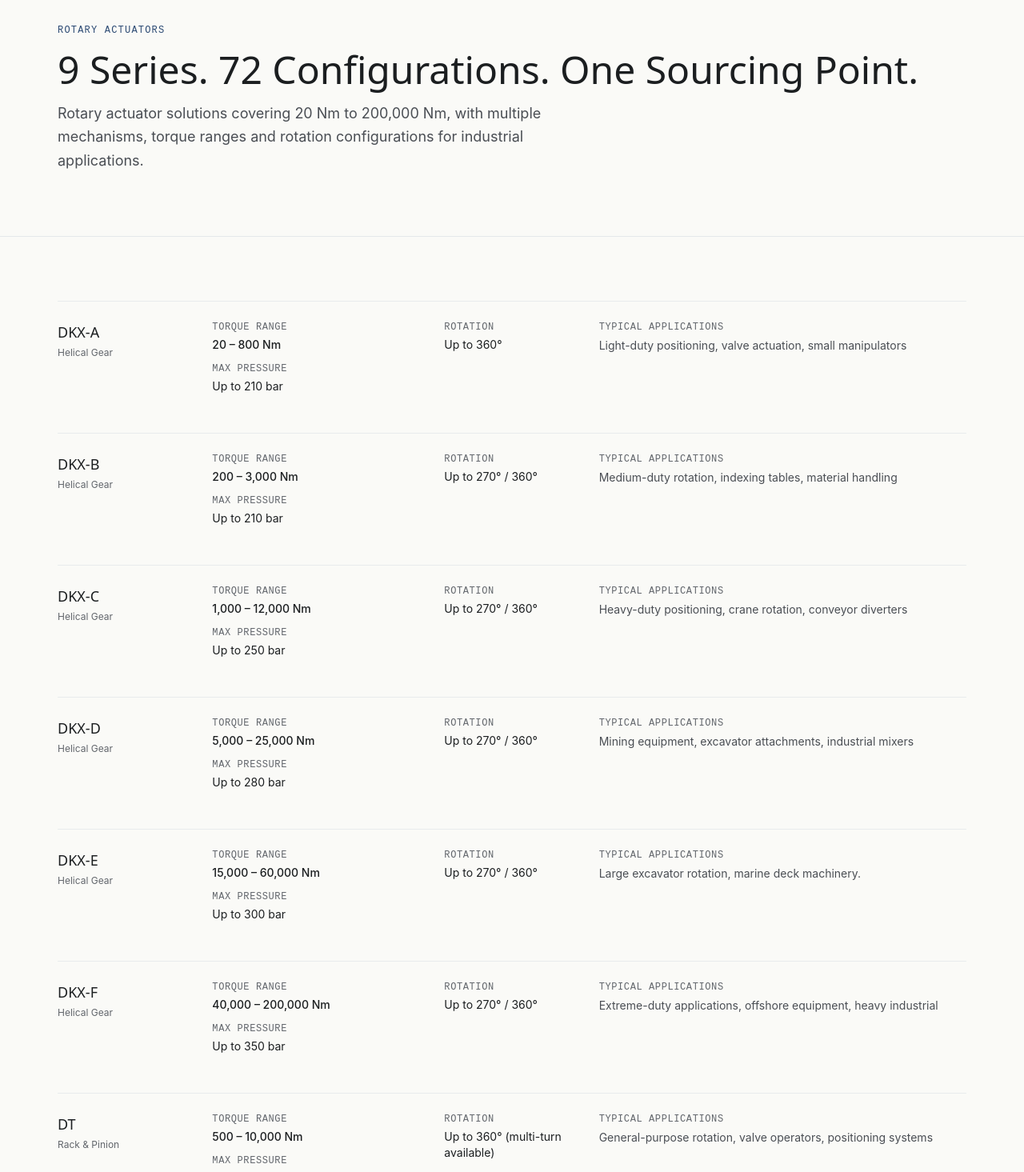
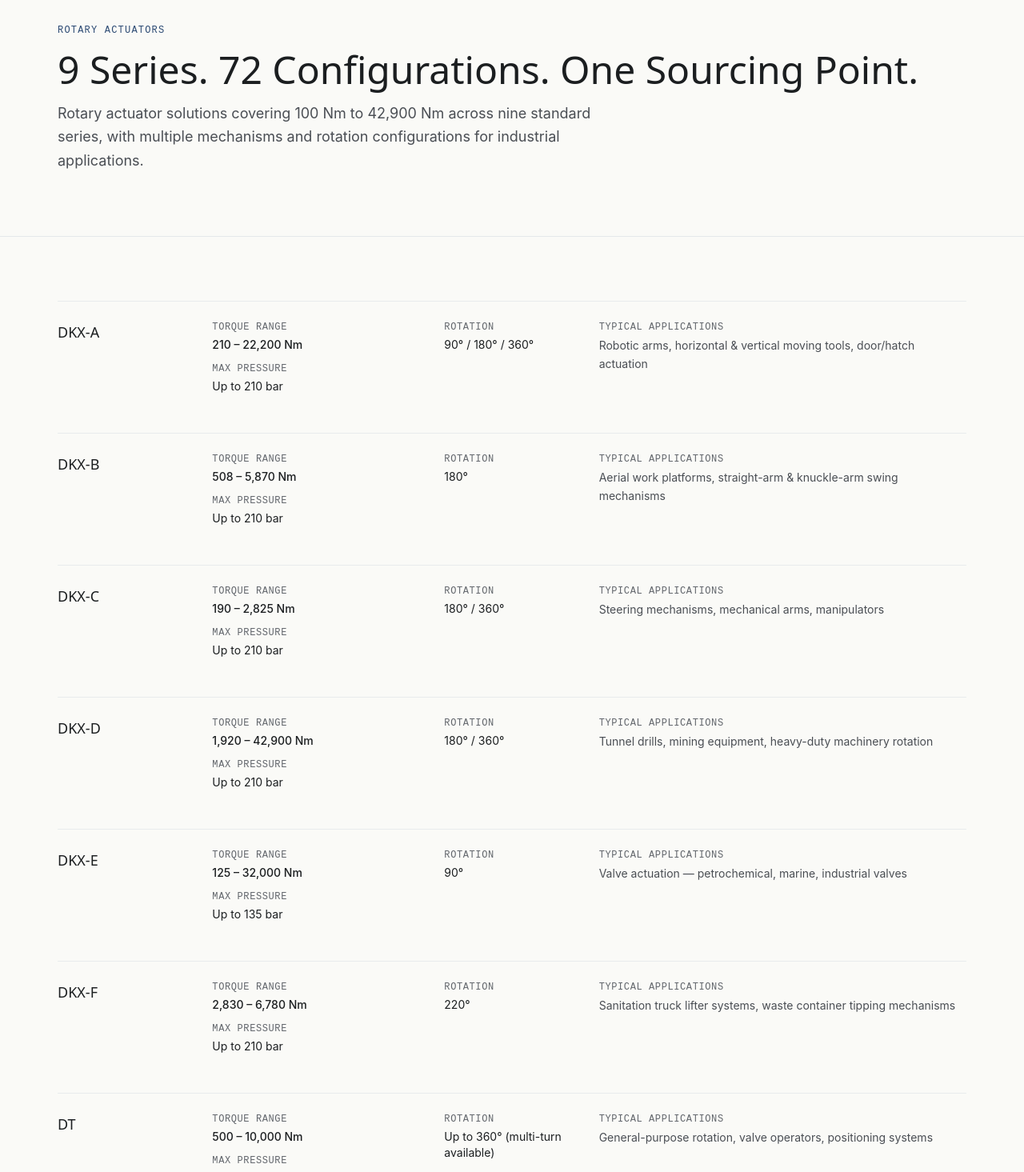
Before and after one commit to baizihuang-dijun/hm-hydraulics, a Next.js app: page /products/rotary-actuators in a window 1280 px wide. Shown: the part 200-1665 px from the top of the page at 80% size. Built offline with nearby package versions, Linux system fonts and the light colour scheme; a web font is replaced by a local one.

Commit message:
fix: unify rotary actuator torque data across Home, Products, and Rotary page
Coze-Commit-Type: user
Coze-User-ID: 2750326345577628
Coze-Conversation-ID: 12897207

```diff
--- a/src/app/page.tsx
+++ b/src/app/page.tsx
@@ -171,7 +171,7 @@ export default function HomePage() {
                   Rotary Actuators
                 </h3>
                 <p className="home-body mb-5">
-                  20 Nm–200,000 Nm across multiple series, mechanisms and application requirements.
+                  100 Nm–42,900 Nm across nine standard series, with custom builds engineered to higher torque on request.
                 </p>
                 <Link href="/products/rotary-actuators" className="home-link">
                   Explore Rotary Actuators
@@ -310,12 +310,11 @@ export default function HomePage() {
 
           <div className="grid grid-cols-2 md:grid-cols-3 gap-4">
             {[
-              'Construction',
-              'Mining & Heavy Equipment',
-              'Marine',
-              'Industrial Machinery',
+              'Excavator',
+              'Attachment',
               'Material Handling',
-              'Specialized Equipment',
+              'Agricultural',
+              'Mining machinery',
             ].map((app) => (
               <div
                 key={app}
--- a/src/app/products/page.tsx
+++ b/src/app/products/page.tsx
@@ -13,11 +13,11 @@ const products = [
     slug: 'rotary-actuators',
     badge: '9 Series · 72 Configurations',
     description:
-      'Hydraulic rotary actuators covering 20 Nm to 200,000 Nm, with multiple mechanisms and rotation configurations.',
+      'Hydraulic rotary actuators covering 100 Nm to 42,900 Nm, with multiple mechanisms and rotation configurations.',
     specs: [
       'DKX-A through DKX-F helical gear series',
       'DT, TR, RT series',
-      '20 Nm to 200,000 Nm torque range',
+      '100 Nm to 42,900 Nm standard torque range',
     ],
   },
   {
--- a/src/app/products/rotary-actuators/page.tsx
+++ b/src/app/products/rotary-actuators/page.tsx
@@ -5,61 +5,61 @@ import { RotaryGallery } from '@/components/products/rotary-gallery';
 export const metadata: Metadata = {
   title: 'Rotary Actuators — HM Hydraulics',
   description:
-    '9 series, 72 configurations of hydraulic rotary actuators. 20 Nm to 200,000 Nm torque range.',
+    '9 series, 72 configurations of hydraulic rotary actuators. 100 Nm to 42,900 Nm standard torque range.',
 };
 
 const series = [
   {
     name: 'DKX-A',
-    type: 'Helical Gear',
-    torque: '20 – 800 Nm',
+    torqueMax: 22200,
+    torque: '210 – 22,200 Nm',
     pressure: 'Up to 210 bar',
-    rotation: 'Up to 360°',
-    applications: 'Light-duty positioning, valve actuation, small manipulators',
+    rotation: '90° / 180° / 360°',
+    applications: 'Robotic arms, horizontal & vertical moving tools, door/hatch actuation',
   },
   {
     name: 'DKX-B',
-    type: 'Helical Gear',
-    torque: '200 – 3,000 Nm',
+    torqueMax: 5870,
+    torque: '508 – 5,870 Nm',
     pressure: 'Up to 210 bar',
-    rotation: 'Up to 270° / 360°',
-    applications: 'Medium-duty rotation, indexing tables, material handling',
+    rotation: '180°',
+    applications: 'Aerial work platforms, straight-arm & knuckle-arm swing mechanisms',
   },
   {
     name: 'DKX-C',
-    type: 'Helical Gear',
-    torque: '1,000 – 12,000 Nm',
-    pressure: 'Up to 250 bar',
-    rotation: 'Up to 270° / 360°',
-    applications: 'Heavy-duty positioning, crane rotation, conveyor diverters',
+    torqueMax: 2825,
+    torque: '190 – 2,825 Nm',
+    pressure: 'Up to 210 bar',
+    rotation: '180° / 360°',
+    applications: 'Steering mechanisms, mechanical arms, manipulators',
   },
   {
     name: 'DKX-D',
-    type: 'Helical Gear',
-    torque: '5,000 – 25,000 Nm',
-    pressure: 'Up to 280 bar',
-    rotation: 'Up to 270° / 360°',
-    applications: 'Mining equipment, excavator attachments, industrial mixers',
+    torqueMax: 42900,
+    torque: '1,920 – 42,900 Nm',
+    pressure: 'Up to 210 bar',
+    rotation: '180° / 360°',
+    applications: 'Tunnel drills, mining equipment, heavy-duty machinery rotation',
   },
   {
     name: 'DKX-E',
-    type: 'Helical Gear',
-    torque: '15,000 – 60,000 Nm',
-    pressure: 'Up to 300 bar',
-    rotation: 'Up to 270° / 360°',
-    applications: 'Large excavator rotation, marine deck machinery.',
+    torqueMax: 32000,
+    torque: '125 – 32,000 Nm',
+    pressure: 'Up to 135 bar',
+    rotation: '90°',
+    applications: 'Valve actuation — petrochemical, marine, industrial valves',
   },
   {
     name: 'DKX-F',
-    type: 'Helical Gear',
-    torque: '40,000 – 200,000 Nm',
-    pressure: 'Up to 350 bar',
-    rotation: 'Up to 270° / 360°',
-    applications: 'Extreme-duty applications, offshore equipment, heavy industrial',
+    torqueMax: 6780,
+    torque: '2,830 – 6,780 Nm',
+    pressure: 'Up to 210 bar',
+    rotation: '220°',
+    applications: 'Sanitation truck lifter systems, waste container tipping mechanisms',
   },
   {
     name: 'DT',
-    type: 'Rack & Pinion',
+    torqueMax: 10000,
     torque: '500 – 10,000 Nm',
     pressure: 'Up to 210 bar',
     rotation: 'Up to 360° (multi-turn available)',
@@ -67,7 +67,7 @@ const series = [
   },
   {
     name: 'TR',
-    type: 'Vane Type',
+    torqueMax: 5000,
     torque: '100 – 5,000 Nm',
     pressure: 'Up to 210 bar',
     rotation: '90° / 180° / 270°',
@@ -75,13 +75,15 @@ const series = [
   },
   {
     name: 'RT',
-    type: 'Rack & Pinion',
+    torqueMax: 20000,
     torque: '2,000 – 20,000 Nm',
     pressure: 'Up to 250 bar',
     rotation: 'Up to 360° (multi-turn available)',
     applications: 'Medium-duty multi-turn, damper controls, gate valves',
   },
 ];
+
+const maxScale = Math.max(...series.map(s => s.torqueMax));
 
 export default function RotaryActuatorsPage() {
   return (
@@ -110,8 +112,8 @@ export default function RotaryActuatorsPage() {
             9 Series. 72 Configurations. One Sourcing Point.
           </h1>
           <p className="text-lg text-[#4A4E54] leading-relaxed max-w-2xl">
-            Rotary actuator solutions covering 20 Nm to 200,000 Nm, with multiple mechanisms,
-            torque ranges and rotation configurations for industrial applications.
+            Rotary actuator solutions covering 100 Nm to 42,900 Nm across nine standard series,
+            with multiple mechanisms and rotation configurations for industrial applications.
           </p>
         </div>
       </section>
@@ -130,7 +132,6 @@ export default function RotaryActuatorsPage() {
                   <h3 className="font-heading text-lg font-medium text-[#1B1E20]">
                     {item.name}
                   </h3>
-                  <p className="text-xs text-[#62666C] mt-1">{item.type}</p>
                 </div>
 
                 {/* Specs */}
@@ -186,11 +187,7 @@ export default function RotaryActuatorsPage() {
 
           <div className="space-y-3">
             {series.map((item) => {
-              const torqueMin = parseInt(
-                item.torque.replace(/[^0-9]/g, '').split('–')[0].trim()
-              );
-              const maxScale = 200000;
-              const widthPercent = Math.max(3, (torqueMin / maxScale) * 100);
+              const widthPercent = Math.max(3, (item.torqueMax / maxScale) * 100);
               return (
                 <div key={item.name} className="flex items-center gap-4">
                   <span className="font-label text-xs text-[#62666C] w-16 shrink-0 text-right">
@@ -208,6 +205,39 @@ export default function RotaryActuatorsPage() {
                 </div>
               );
             })}
+          </div>
+          <p className="mt-8 text-sm text-[#62666C] max-w-3xl">
+            Standard series cover 100 Nm to 42,900 Nm. Our manufacturing envelope extends up to
+            200,000 Nm for engineered, non-standard builds — send the required torque and duty
+            cycle and we confirm the configuration.
+          </p>
+        </div>
+      </section>
+
+      {/* Applications */ }
+      <section className="border-t border-[rgba(44,74,115,0.10)]">
+        <div className="max-w-[1200px] mx-auto px-6 md:px-8 py-16 md:py-20">
+          <p className="eyebrow text-[#2C4A73] mb-4">APPLICATIONS</p>
+          <h2 className="font-heading text-2xl md:text-3xl font-medium text-[#1B1E20] mb-8">
+            Industries We Serve
+          </h2>
+          <div className="grid grid-cols-2 md:grid-cols-3 lg:grid-cols-5 gap-4">
+            {[
+              'Excavator',
+              'Attachment',
+              'Material Handling',
+              'Agricultural',
+              'Mining machinery',
+            ].map((industry) => (
+              <div
+                key={industry}
+                className="bg-white border border-[rgba(44,74,115,0.10)] rounded-lg p-5 text-center hover:border-[#2C4A73] transition-colors duration-200"
+              >
+                <h3 className="font-heading text-[#1B1E20] text-sm font-medium">
+                  {industry}
+                </h3>
+              </div>
+            ))}
           </div>
         </div>
       </section>
```
